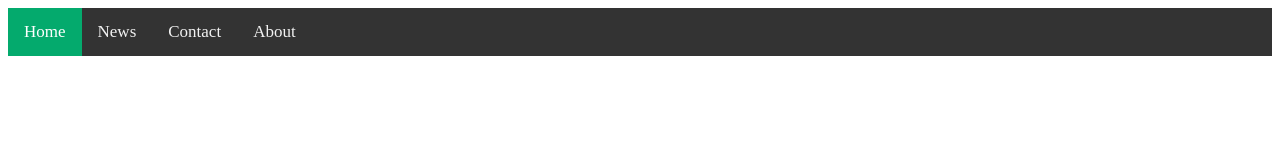
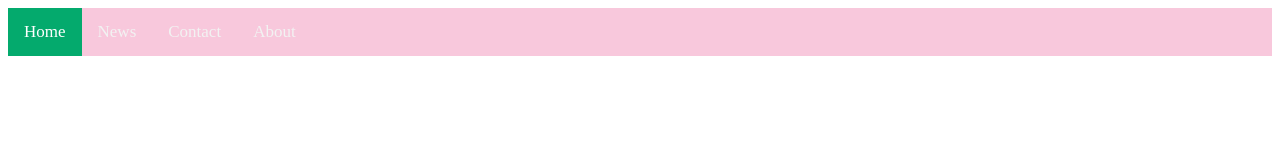
Before and after one commit to vulfoliac/vulfoliac.github.io, a plain HTML site: page index.html in a window 1280 px wide. Drawn offline with Linux system fonts and the light colour scheme.

Commit message:
black to pink topnav

```diff
--- a/style.css
+++ b/style.css
@@ -1,6 +1,6 @@
 /* Add a black background color to the top navigation */
 .topnav {
-    background-color: #333;
+    background-color: #F8C8DC;
     overflow: hidden;
 }
 
```
